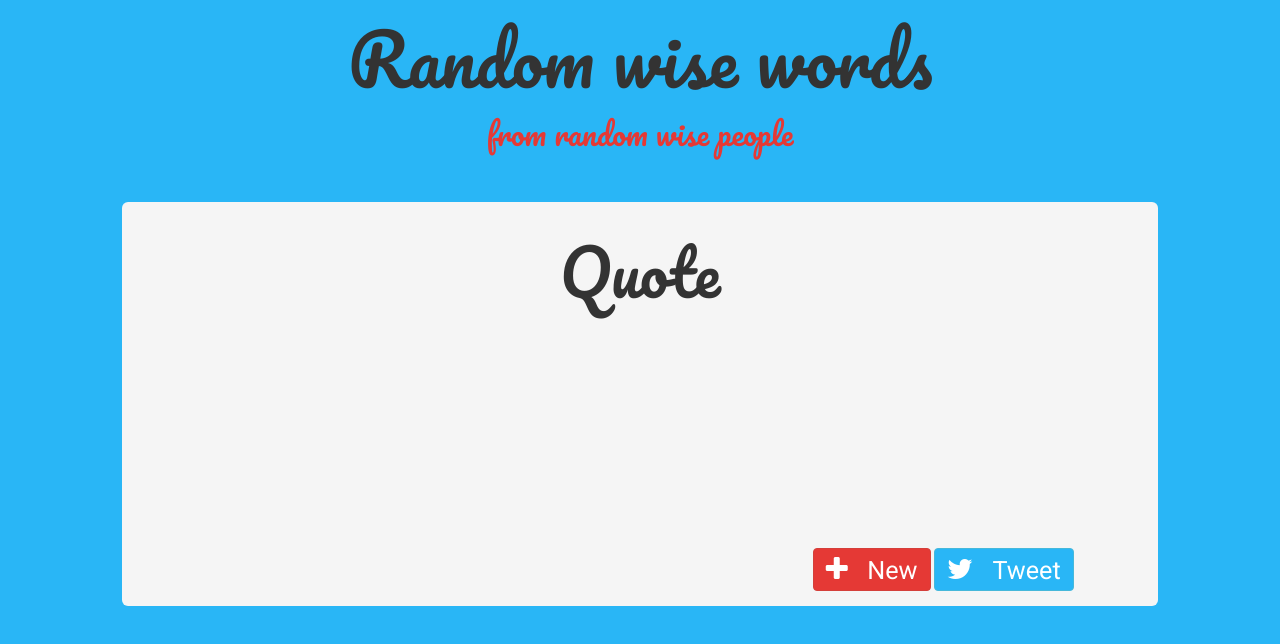
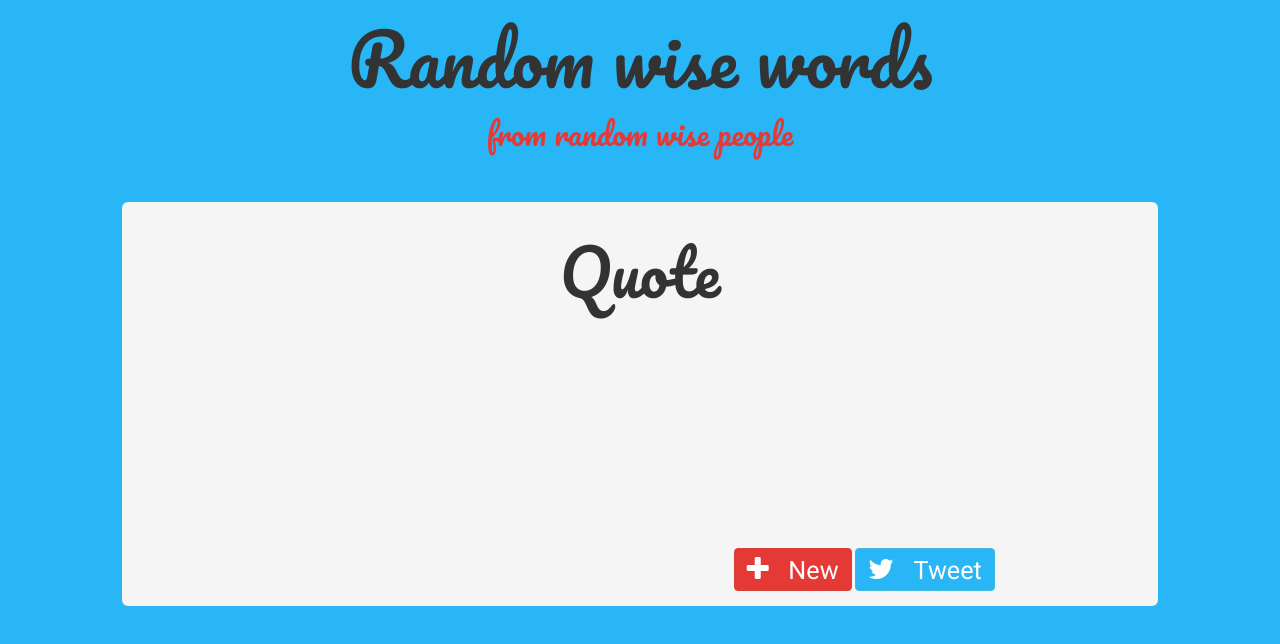
Before and after one commit to Kafiil/JokeMachine, a website: page index.html in a window 1280 px wide. Drawn offline with nearby package versions, Linux system fonts and the light colour scheme; no server answers.

Commit message:
Update index.html

```diff
--- a/index.html
+++ b/index.html
@@ -17,7 +17,7 @@
             <h1 class="text-center">Quote</h1>
             <p id="quote"></p>
             <div class="row">
-              <div class="col-xs-offset-8 col-xs-4"><a id="newQ" class="btn btn-danger"><i class="fa fa-plus fa-2x"> <span> New </span></i></a>
+              <div class="col-xs-offset-7 col-xs-5"><a id="newQ" class="btn btn-danger"><i class="fa fa-plus fa-2x"> <span> New </span></i></a>
                 <div id="share" class="btn btn-info"><i class="fa fa-twitter fa-2x"> <span> Tweet</span></i></div>
               </div>
             </div>
```
